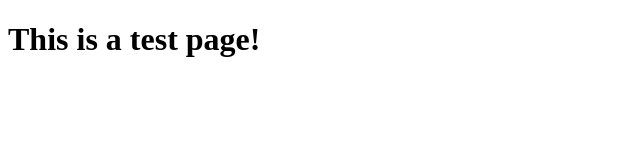
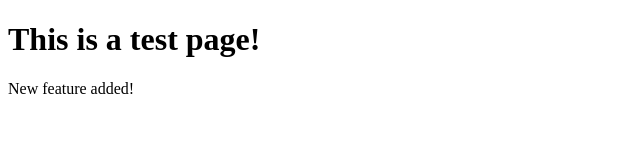
Before and after one commit to akira-massoni/Test, a plain HTML site: page index.htm in a window 1280 px wide. Shown: the whole page, without its empty margins (0-640 px from the left). Drawn offline with Linux system fonts and the light colour scheme.

Commit message:
New feature (HYPERLINK)

```diff
--- a/index.htm
+++ b/index.htm
@@ -5,5 +5,6 @@
 </head>
 <body>
     <h1> This is a test page!</h1>
+    <a href:"http://google.com">New feature added!</a>
 </body>
 </html>
```
